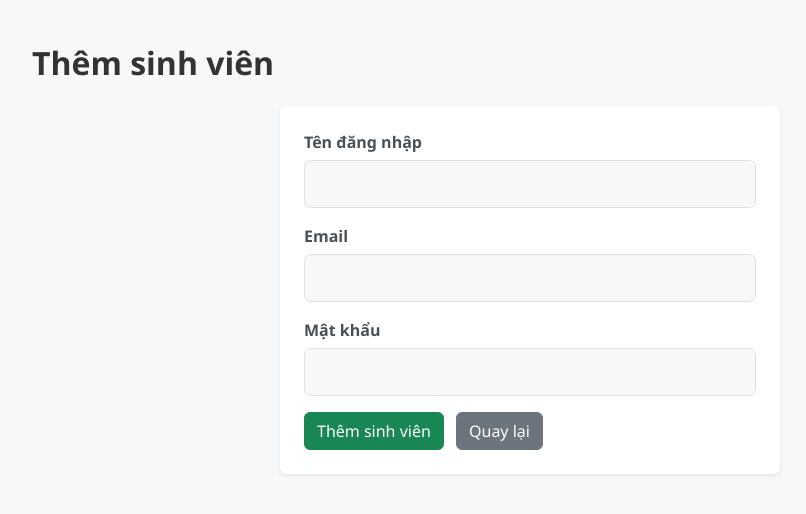
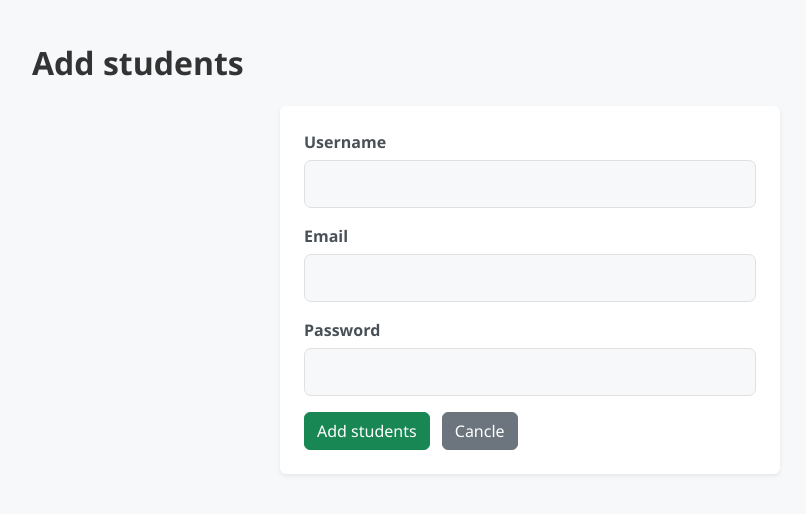
Before and after one commit to PhuongVy-gif/lms_university, a PHP site: page /instructor/add_student.php in a window 1280 px wide. Shown: the top 514 px of the page, without its empty margins (220-1026 px from the left). Run offline with PHP 8.4, Linux system fonts and the light colour scheme; a user stored in the database is signed in.

Commit message:
update: new modules changes

```diff
--- a/admin/courses/edit_courses.php
+++ b/admin/courses/edit_courses.php
@@ -4,7 +4,7 @@ require_once __DIR__ . '/../../config/database.php';
 if (!isset($conn)) {
     $conn = new mysqli('localhost', 'root', '', 'lms_university');
     if ($conn->connect_error) {
-        die('Kết nối CSDL thất bại: ' . $conn->connect_error);
+        die('Database connection failed: ' . $conn->connect_error);
     }
 }
 if (!isset($_SESSION['role']) || $_SESSION['role'] !== 'admin') {
@@ -23,7 +23,7 @@ if (!$result || mysqli_num_rows($result) == 0) {
     exit();
 }
 $course = mysqli_fetch_assoc($result);
-// Lấy danh sách giảng viên (role = 'instructor')
+
 $instructors = [];
 $q = mysqli_query($conn, "SHOW COLUMNS FROM users LIKE 'specialty'");
 $has_specialty = ($q && mysqli_num_rows($q) > 0);
@@ -62,7 +62,7 @@ if (isset($_POST['edit_course'])) {
         $result = mysqli_query($conn, $sql);
         $course = mysqli_fetch_assoc($result);
     } else {
-        $error = 'Cập nhật khóa học thất bại!';
+        $error = 'Course update failed!';
     }
 }
 ?>
--- a/instructor/add_student.php
+++ b/instructor/add_student.php
@@ -10,11 +10,11 @@ if ($_SERVER['REQUEST_METHOD'] === 'POST') {
     $email = trim($_POST['email']);
     $password = $_POST['password'];
     if (empty($username) || empty($email) || empty($password)) {
-        $error = "Vui lòng nhập đầy đủ thông tin.";
+        $error = "Please enter complete information.";
     } else {
         $conn = new mysqli('localhost', 'root', '', 'lms_university');
         if ($conn->connect_error) {
-            die('Kết nối CSDL thất bại: ' . $conn->connect_error);
+            die('Database connection failed: ' . $conn->connect_error);
         }
         $hashed = password_hash($password, PASSWORD_DEFAULT);
         $stmt = $conn->prepare("INSERT INTO users (username, email, password, role) VALUES (?, ?, ?, 'student')");
@@ -35,17 +35,17 @@ if ($_SERVER['REQUEST_METHOD'] === 'POST') {
 <head>
     <meta charset="UTF-8">
     <meta name="viewport" content="width=device-width, initial-scale=1.0">
-    <title>Thêm sinh viên</title>
+    <title>Add students</title>
     <link href="https://cdn.jsdelivr.net/npm/bootstrap@5.3.0/dist/css/bootstrap.min.css" rel="stylesheet">
     <link href="../assets/css/style.css" rel="stylesheet">
 </head>
 <body style="background:#f6f8fa;">
 <div class="container py-4">
-    <h2 class="fw-bold mb-4">Thêm sinh viên</h2>
+    <h2 class="fw-bold mb-4">Add students</h2>
     <?php if ($error): ?><div class="alert alert-danger"><?php echo $error; ?></div><?php endif; ?>
     <form method="post" class="bg-white p-4 rounded shadow-sm" style="max-width:500px;">
         <div class="mb-3">
-            <label class="form-label">Tên đăng nhập</label>
+            <label class="form-label">Username</label>
             <input type="text" name="username" class="form-control" required>
         </div>
         <div class="mb-3">
@@ -53,11 +53,11 @@ if ($_SERVER['REQUEST_METHOD'] === 'POST') {
             <input type="email" name="email" class="form-control" required>
         </div>
         <div class="mb-3">
-            <label class="form-label">Mật khẩu</label>
+            <label class="form-label">Password</label>
             <input type="password" name="password" class="form-control" required>
         </div>
-        <button type="submit" class="btn btn-success">Thêm sinh viên</button>
-        <a href="manage_student.php" class="btn btn-secondary ms-2">Quay lại</a>
+        <button type="submit" class="btn btn-success">Add students</button>
+        <a href="manage_student.php" class="btn btn-secondary ms-2">Cancle</a>
     </form>
 </div>
 <script src="https://cdn.jsdelivr.net/npm/bootstrap@5.3.0/dist/js/bootstrap.bundle.min.js"></script>
--- a/instructor/delete.php
+++ b/instructor/delete.php
@@ -8,7 +8,7 @@ $id = isset($_GET['id']) ? intval($_GET['id']) : 0;
 if ($id > 0) {
     $conn = new mysqli('localhost', 'root', '', 'lms_university');
     if ($conn->connect_error) {
-        die('Kết nối CSDL thất bại: ' . $conn->connect_error);
+        die('Database connection failed: ' . $conn->connect_error);
     }
     $stmt = $conn->prepare("DELETE FROM users WHERE user_id=? AND role='student'");
     $stmt->bind_param('i', $id);
--- a/instructor/my-courses/delete_my_courses.php
+++ b/instructor/my-courses/delete_my_courses.php
@@ -6,7 +6,7 @@ if (!isset($_SESSION['role']) || $_SESSION['role'] !== 'instructor') {
 }
 $conn = new mysqli('localhost', 'root', '', 'lms_university');
 if ($conn->connect_error) {
-    die('Kết nối CSDL thất bại: ' . $conn->connect_error);
+    die('Database connection failed: ' . $conn->connect_error);
 }
 $id = isset($_GET['id']) ? intval($_GET['id']) : 0;
 if ($id > 0) {
--- a/instructor/my-courses/my-courses.php
+++ b/instructor/my-courses/my-courses.php
@@ -71,7 +71,6 @@ if (!$result) {
 <body>
 <?php include '../../instructor/header_instructor.php'; ?>
 
-<!-- header và sidebar đã được include ở trên, phần giao diện bị xóa theo yêu cầu -->
 <div style="margin-left:220px">
 <div class="px-4 py-4">
     <div class="d-flex align-items-center justify-content-between mb-4">
--- a/logout.php
+++ b/logout.php
@@ -1,9 +1,9 @@
 <?php
 session_start();
-// Hủy tất cả session
+// Cancel all sessions
 session_unset();
 session_destroy();
-// Chuyển hướng về trang login.php hoặc trang chỉ định
+// Redirect to login.php or specified page
 $redirect = isset($_GET['redirect']) ? $_GET['redirect'] : 'login.php';
 header('Location: ' . $redirect);
 exit();
--- a/register.php
+++ b/register.php
@@ -21,17 +21,17 @@ if (isset($_SERVER["REQUEST_METHOD"]) && $_SERVER["REQUEST_METHOD"] == "POST") {
     $role = 'student';
     $hashed_password = password_hash($password, PASSWORD_DEFAULT);
 
-    // Kiểm tra email đã tồn tại chưa
+// Check if email exists
     $stmt = $pdo->prepare("SELECT email FROM users WHERE email = ?");
     $stmt->execute([$email]);
     if ($stmt->fetch()) {
         $message = "Email already exists. Please use a different email.";
     } else {
-        // Thêm người dùng mới
+       // Add new user
         $stmt = $pdo->prepare("INSERT INTO users (username, email, password, role, first_name, last_name) VALUES (?, ?, ?, ?, ?, ?)");
         try {
             $stmt->execute([$username, $email, $hashed_password, $role, $first_name, $last_name]);
-            // Tự động đăng nhập sau khi đăng ký
+           // Auto login after registration
             $user_id = $pdo->lastInsertId();
             $_SESSION['user_id'] = $user_id;
             $_SESSION['username'] = $username;
--- a/student/submit_assignment.php
+++ b/student/submit_assignment.php
@@ -20,7 +20,7 @@ if (isset($_FILES['file']) && $_FILES['file']['error'] === UPLOAD_ERR_OK) {
     $target_file = $target_dir . time() . '_' . $file_name;
     if (move_uploaded_file($_FILES['file']['tmp_name'], $target_file)) {
         $db_file = basename($target_file);
-        // Ghi nhận nộp bài
+        // Record submission
         $stmt = $conn->prepare("REPLACE INTO assignment_submissions (assignment_id, student_id, file_path, submitted_at) VALUES (?, ?, ?, NOW())");
         $stmt->bind_param('iis', $assignment_id, $user_id, $db_file);
         $stmt->execute();
```
Also changed, not shown: instructor/edit_student.php (+7 -7 lines), assets/images/course_689ee40cbd2be5.40063994.jpg (added).
